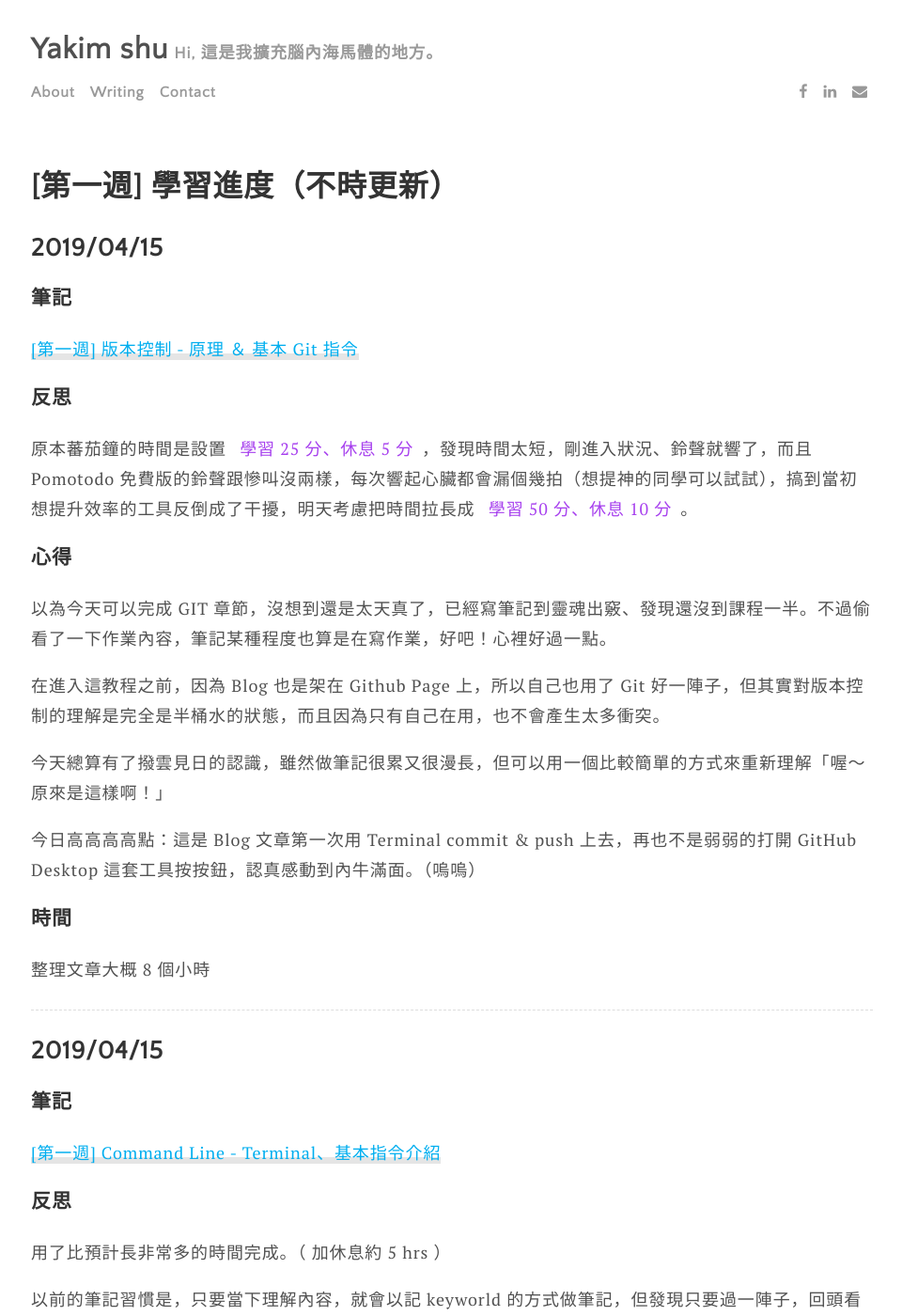
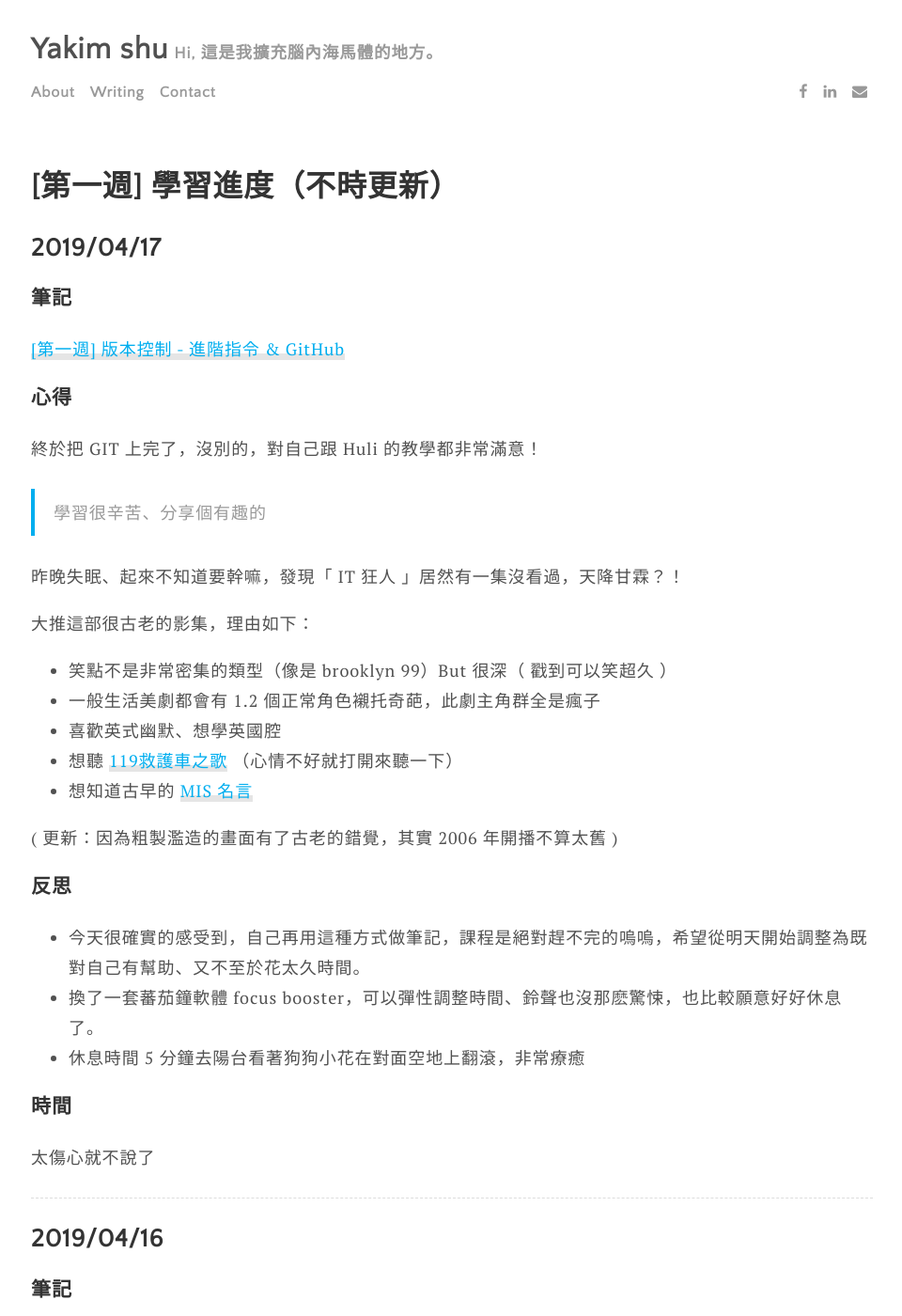
Before and after one commit to yakim-shu/blogger, a Jekyll site: the page built from _posts/2019-04-16-project_w1_report.md, in a window 1280 px wide and 1400 px high. Shown: the whole window at 94% size, without its empty margins (159-1119 px from the left). Built offline with Jekyll 4.4.1, drawn with Linux system fonts in a browser that asks for light colours; nearby versions of some CDN libraries; comment, search, counter and statistics services are not loaded.

Commit message:
update report

```diff
--- a/_posts/2019-04-16-project_w1_report.md
+++ b/_posts/2019-04-16-project_w1_report.md
@@ -8,7 +8,43 @@ tags: [project, report]
 file_name: 2019-04-16-project_w1_report
 ---
 
-## 2019/04/15
+
+## 2019/04/17
+
+### 筆記
+
+[[第一週] 版本控制 - 進階指令 & GitHub](https://yakimhsu.com/project/project_w1_Git_2.html)
+
+### 心得
+
+終於把 GIT 上完了，沒別的，對自己跟 Huli 的教學都非常滿意！
+
+>學習很辛苦、分享個有趣的
+
+昨晚失眠、起來不知道要幹嘛，發現「 IT 狂人 」居然有一集沒看過，天降甘霖？！
+
+大推這部很古老的影集，理由如下：
+- 笑點不是非常密集的類型（像是 brooklyn 99）But 很深（ 戳到可以笑超久 ）
+- 一般生活美劇都會有 1.2 個正常角色襯托奇葩，此劇主角群全是瘋子
+- 喜歡英式幽默、想學英國腔
+- 想聽 [119救護車之歌](https://www.youtube.com/watch?v=ab8GtuPdrUQ) （心情不好就打開來聽一下）
+- 想知道古早的 [MIS 名言](https://www.youtube.com/watch?v=nn2FB1P_Mn8)
+
+( 更新：因為粗製濫造的畫面有了古老的錯覺，其實 2006 年開播不算太舊 )
+
+### 反思
+
+- 今天很確實的感受到，自己再用這種方式做筆記，課程是絕對趕不完的嗚嗚，希望從明天開始調整為既對自己有幫助、又不至於花太久時間。
+- 換了一套蕃茄鐘軟體 focus booster，可以彈性調整時間、鈴聲也沒那麽驚悚，也比較願意好好休息了。
+- 休息時間 5 分鐘去陽台看著狗狗小花在對面空地上翻滾，非常療癒
+
+### 時間
+
+太傷心就不說了
+
+---
+
+## 2019/04/16
 
 ### 筆記
 
```
Also changed, not shown: 2 other files.
